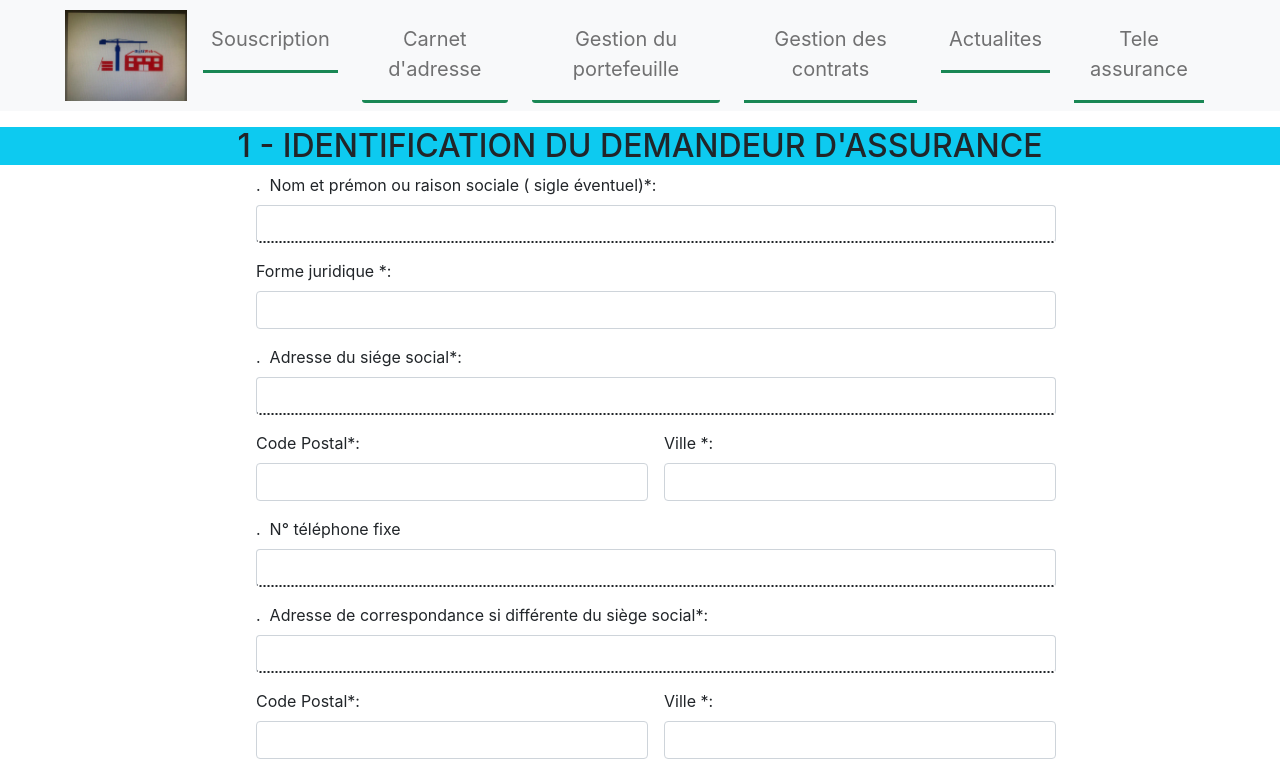
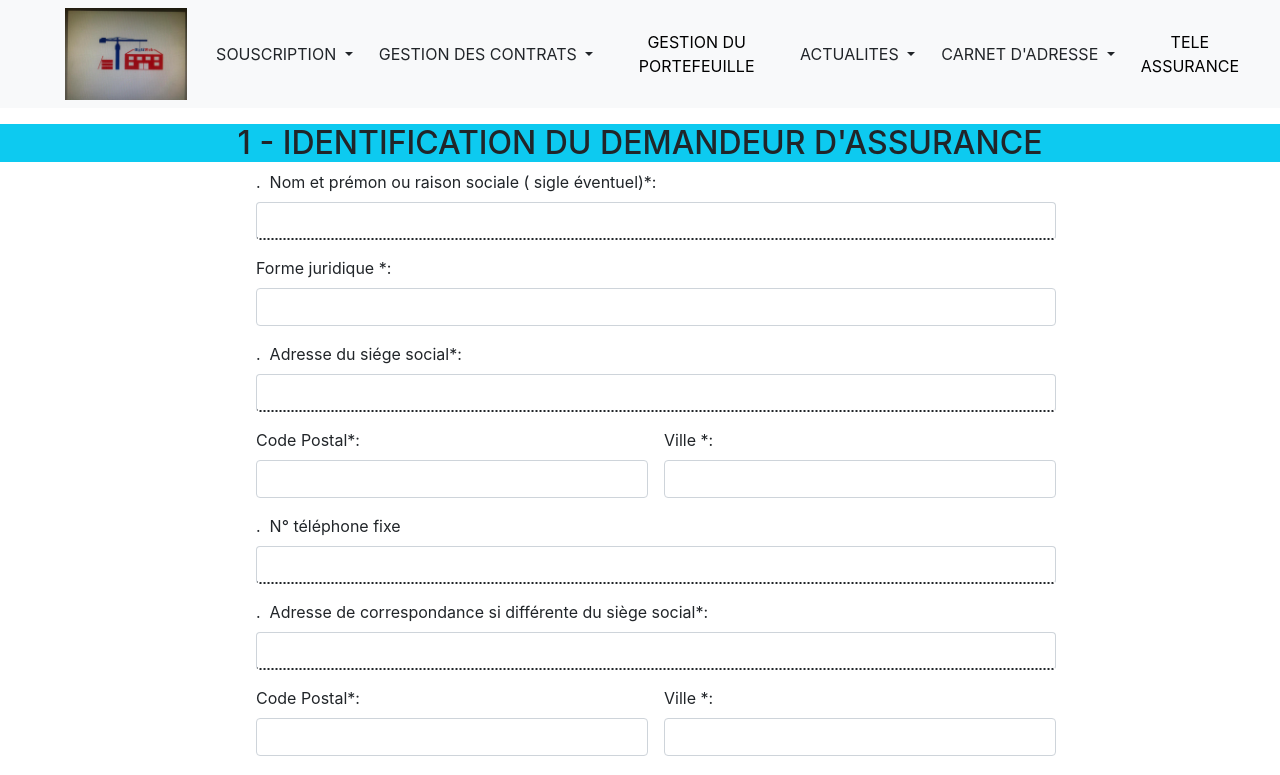
Before and after one commit to Junior-D-Lewis/batiweb, a Vue app in the folder client/: page /etape1 in a window 1280 px wide. Shown: the top 775 px of the page. Built offline with nearby package versions, Linux system fonts and the light colour scheme.

Commit message:
review header && add DocAdmin && Suivi

```diff
--- a/client/src/assets/base.css
+++ b/client/src/assets/base.css
@@ -251,3 +251,7 @@ nav {
 .btnNext{
     background-color: #0069B5;
 }
+
+div button{
+    text-transform: uppercase;
+}
--- /dev/null
+++ b/client/src/components/DocAdmin.vue
@@ -0,0 +1,67 @@
+<template>
+  <main>
+    <header-vue/>
+      <div class="container">
+          <div class="posi">
+            <button class="btn-download">
+            <a href="/images/myw3schoolsimage.jpg" download>Telecharger vos appels de cotisation</a>
+          </button>
+          <button class="btn-download">
+            <a href="/images/myw3schoolsimage.jpg" download>Telecharger votre attestation d'assurance</a>
+          </button>
+          <button class="btn-download">
+            <a href="/images/myw3schoolsimage.jpg" download>Telecharger votre relevé de sinistralité</a>
+          </button>
+          <button class="btn-download">
+            <a href="/images/myw3schoolsimage.jpg" download>Telecharger vos pieces contractuelles</a>
+          </button>
+          </div>
+
+      </div>
+  </main>
+</template>
+
+<script>
+import HeaderVue from '/src/components/Header.vue'
+export default {
+  components:{
+    HeaderVue,
+  },
+
+}
+</script>
+
+<style>
+    .btn-download {
+        background-color: #4CAF50;
+        color: white;
+        padding: 14px 20px;
+        margin: 3% 2%;
+        border:  solid 1px black;
+        cursor: pointer;
+        width: 45%;
+        height: 98%;
+        font-size: 120%;
+    }
+    a{
+        text-decoration: none;
+        text-transform: uppercase;
+        color: #000;
+    }
+
+    a:hover{
+        text-decoration: none;
+        text-transform: uppercase;
+        color: #000;
+    }
+    .divi{
+        width: 20%;
+        height: 90%;
+        margin-left: 3%;
+        background-color: aqua;
+    }
+
+    .posi{
+        margin-top: 7%;
+    }
+</style>
--- a/client/src/components/Header.vue
+++ b/client/src/components/Header.vue
@@ -10,24 +10,60 @@
               <div class="collapse navbar-collapse ml-3" id="navbarTogglerDemo02">
                 <div class="d-none d-lg-flex d-sm-block d-md-block d-xm-block m-sm-0 p-sm-0 h-100 px-2 fs-6 gap-3">
                     <ul class="navbar-nav me-auto mb-2 mb-lg-0">
-                        <li class="fw-bold fs-5 nav-item mr-lg-4 text-center ">
-                            <RouterLink to="/souscription" class="nav-link py-3 link-success border-3 border-success border-bottom" aria-current="page">Souscription</RouterLink>
-                        </li>
-                        <li class="fw-bold fs-5  nav-item mr-lg-4 text-center">
-                            <RouterLink to="/address-book" class="nav-link py-3 link-success border-3 rounded-1 border-success border-bottom" aria-current="page" >Carnet d'adresse</RouterLink>
-                        </li>
-                        <li class="fw-bold fs-5  nav-item mr-lg-4 text-center">
-                            <RouterLink to="/portefeuille" class="nav-link py-3 link-success border-3 rounded-1 border-success border-bottom" aria-current="page" >Gestion du portefeuille</RouterLink>
-                        </li>
-                         <li class="fw-bold fs-5 nav-item mr-lg-4 text-center">
-                            <RouterLink to="/contract" class="nav-link py-3 link-success border-3 border-success border-bottom" aria-current="page">Gestion des contrats</RouterLink>
-                        </li>
-                         <li class="fw-bold fs-5 nav-item mr-lg-4 text-center">
-                            <RouterLink to="/news" class="nav-link py-3 link-success border-3 border-success border-bottom" aria-current="page">Actualites</RouterLink>
-                        </li>
-                         <li class="fw-bold fs-5 nav-item mr-lg-5 text-center">
-                            <RouterLink to="tele-insurance" class="nav-link py-3 link-success border-3 border-success border-bottom" aria-current="page">Tele assurance</RouterLink>
-                        </li>
+<div class="btn-group">
+  <button type="button" class="btn bg-ligth dropdown-toggle" data-bs-toggle="dropdown" aria-expanded="false">
+    Souscription
+  </button>
+  <ul class="dropdown-menu">
+    <li>
+      <RouterLink to="/souscription" class="nav-link " aria-current="page">Declaration nouvelle opération de chantier</RouterLink>
+    </li>
+    <li><RouterLink to="/suivi" class="nav-link " aria-current="page">Suivi état du projet</RouterLink></li>
+  </ul>
+</div>
+<div class="btn-group">
+  <button type="button" class="btn bg-ligth dropdown-toggle" data-bs-toggle="dropdown" aria-expanded="false">
+    Gestion des contrats
+  </button>
+  <ul class="dropdown-menu">
+    <li>
+      <RouterLink to="/contract" class="nav-link " aria-current="page">Declaration de sinistre</RouterLink>
+    </li>
+    <li><RouterLink to="/suivi" class="nav-link " aria-current="page">Suivi de sinistre</RouterLink></li>
+    <li><RouterLink to="/doc-admin" class="nav-link " aria-current="page">Documents administratifs</RouterLink></li>
+  </ul>
+</div>
+<div class="btn-group">
+   <RouterLink to="/news" class="btn bg-ligth parti" aria-current="page"> Gestion du portefeuille</RouterLink>
+</div>
+<div class="btn-group">
+  <button type="button" class="btn bg-ligth dropdown-toggle" data-bs-toggle="dropdown" aria-expanded="false">
+    Actualites
+  </button>
+  <ul class="dropdown-menu">
+    <li>
+      <RouterLink to="/news" class="nav-link " aria-current="page">Obligations d'assurance</RouterLink>
+    </li>
+    <li><RouterLink to="/suivi" class="nav-link " aria-current="page">Assurance construction</RouterLink></li>
+    <li><RouterLink to="/suivi" class="nav-link " aria-current="page">Fiches methodes pathologies du batiment</RouterLink></li>
+  </ul>
+</div>
+<div class="btn-group">
+  <button type="button" class="btn bg-ligth dropdown-toggle" data-bs-toggle="dropdown" aria-expanded="false">
+    Carnet d'adresse
+  </button>
+  <ul class="dropdown-menu">
+    <li>
+      <RouterLink to="/address-book" class="nav-link " aria-current="page">Gestionnaire sinistre</RouterLink>
+    </li>
+    <li><RouterLink to="/suivi" class="nav-link " aria-current="page">Souscripteur</RouterLink></li>
+    <li><RouterLink to="/suivi" class="nav-link " aria-current="page">Comptable</RouterLink></li>
+    <li><RouterLink to="/suivi" class="nav-link " aria-current="page">Service courtage</RouterLink></li>
+  </ul>
+</div>
+<div class="btn-group">
+   <RouterLink to="/tele-insurance" class="btn bg-ligth parti" aria-current="page">Tele assurance</RouterLink>
+</div>
                       </ul><!-- Button trigger modal -->
                 </div>
               </div>
@@ -53,4 +89,13 @@ export default {
 .logo{
   margin-left: 3%;
 }
+.parti{
+  text-decoration: none;
+  color: #000;
+  text-transform: uppercase;
+}
+.parti:hover{
+  text-decoration: none;
+  color: #000;
+}
 </style>
--- /dev/null
+++ b/client/src/components/Suivi.vue
@@ -0,0 +1,27 @@
+<template>
+  <main>
+    <header-vue/>
+
+    <div >
+        <img src="https://cdn.discordapp.com/attachments/945803415156559913/968565791001821225/unknown.png" alt="" srcset="">
+    </div>
+  </main>
+</template>
+
+<script>
+import HeaderVue from '/src/components/Header.vue'
+export default {
+  components:{
+    HeaderVue,
+  },
+
+}
+</script>
+
+<style>
+    img{
+        width: 70%;
+        height: 70%;
+        margin: 5% 10% 0% 15%;
+    }
+</style>
--- a/client/src/router/index.js
+++ b/client/src/router/index.js
@@ -51,6 +51,12 @@ const router = createRouter({
             name: 'portefeuille',
             component: () =>
             import ('../views/Portefeuille.vue')
+        },
+        {
+            path: '/suivi',
+            name: 'suivi',
+            component: () =>
+            import ('../components/Suivi.vue')
         },
         {
             path: '/login-courtier',
@@ -142,7 +148,13 @@ const router = createRouter({
             name: 'etape12',
             component: () =>
                 import ('../components/Etape12.vue')
-        }
+        },
+        {
+            path: '/doc-admin',
+            name: 'doc-admin',
+            component: () =>
+            import ('../components/DocAdmin.vue')
+        },
     ],
 
 
```
